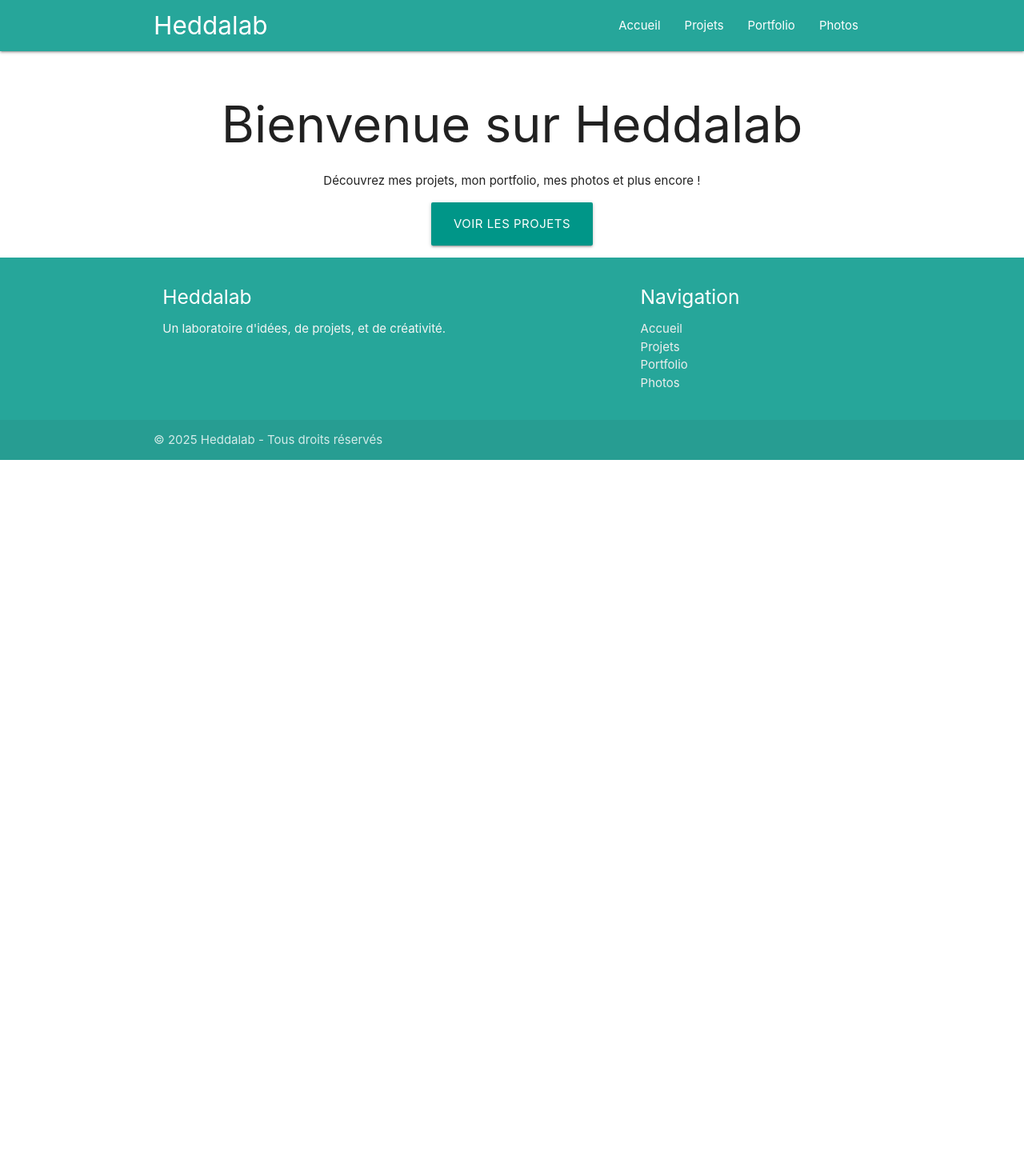
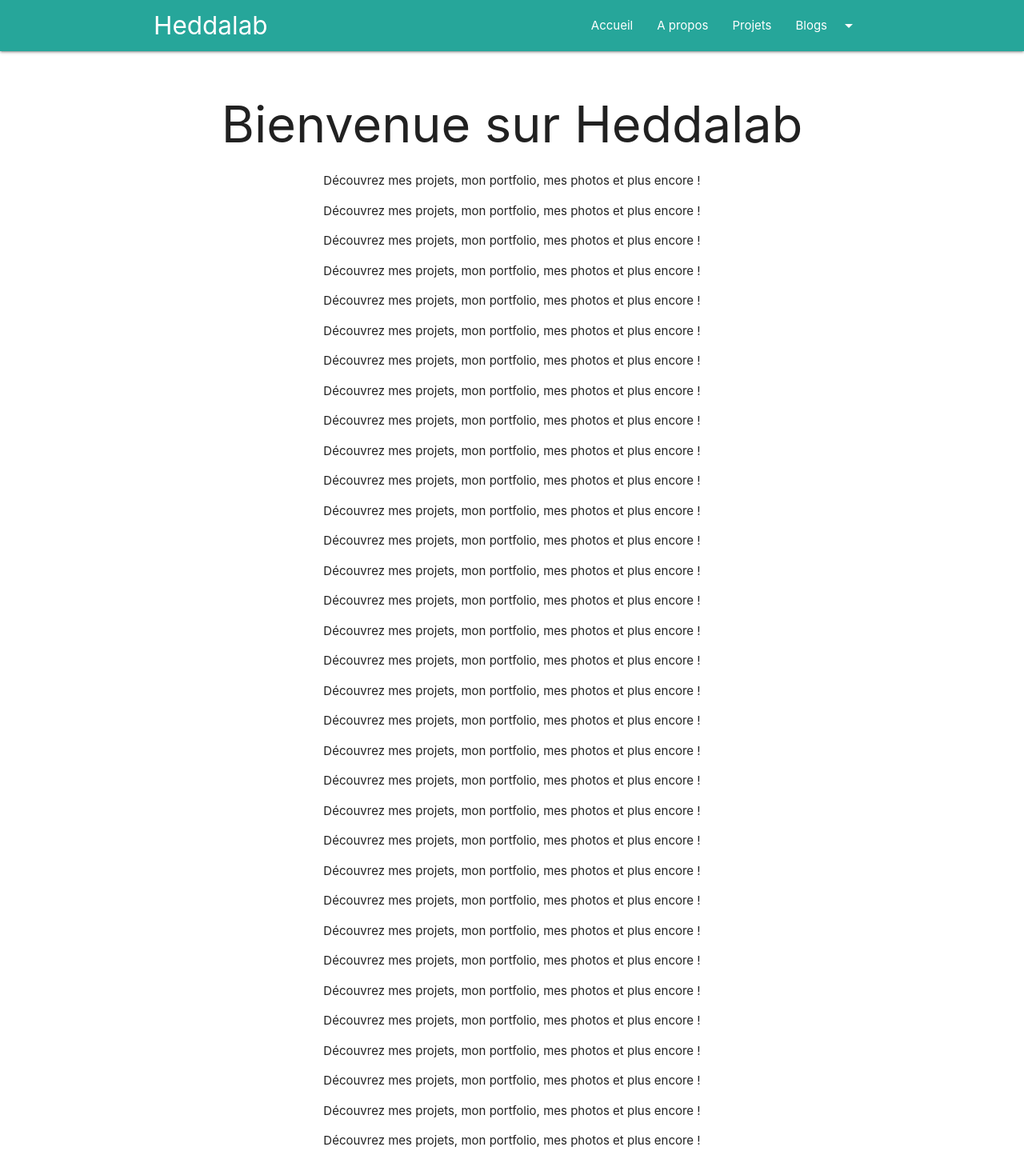
Before and after one commit to cecile-umecker/HeddaLab, an Angular app: page / in a window 1280 px wide. Shown: the top 1454 px of the page at 80% size. Before the commit the page ends 800 px from the top, so only its background shows below. Built offline with nearby package versions, Linux system fonts and the light colour scheme.

Commit message:
Set up responsive navbar with dropdown and mobile sidenav structure

```diff
--- a/src/app/pages/home/home.component.html
+++ b/src/app/pages/home/home.component.html
@@ -1,5 +1,39 @@
 <div class="section center-align">
   <h1>Bienvenue sur Heddalab</h1>
   <p>Découvrez mes projets, mon portfolio, mes photos et plus encore !</p>
+  <p>Découvrez mes projets, mon portfolio, mes photos et plus encore !</p>
+  <p>Découvrez mes projets, mon portfolio, mes photos et plus encore !</p>
+  <p>Découvrez mes projets, mon portfolio, mes photos et plus encore !</p>
+  <p>Découvrez mes projets, mon portfolio, mes photos et plus encore !</p>
+  <p>Découvrez mes projets, mon portfolio, mes photos et plus encore !</p>
+  <p>Découvrez mes projets, mon portfolio, mes photos et plus encore !</p>
+  <p>Découvrez mes projets, mon portfolio, mes photos et plus encore !</p>
+  <p>Découvrez mes projets, mon portfolio, mes photos et plus encore !</p>
+  <p>Découvrez mes projets, mon portfolio, mes photos et plus encore !</p>
+  <p>Découvrez mes projets, mon portfolio, mes photos et plus encore !</p>
+  <p>Découvrez mes projets, mon portfolio, mes photos et plus encore !</p>
+  <p>Découvrez mes projets, mon portfolio, mes photos et plus encore !</p>
+  <p>Découvrez mes projets, mon portfolio, mes photos et plus encore !</p>
+  <p>Découvrez mes projets, mon portfolio, mes photos et plus encore !</p>
+  <p>Découvrez mes projets, mon portfolio, mes photos et plus encore !</p>
+  <p>Découvrez mes projets, mon portfolio, mes photos et plus encore !</p>
+  <p>Découvrez mes projets, mon portfolio, mes photos et plus encore !</p>
+  <p>Découvrez mes projets, mon portfolio, mes photos et plus encore !</p>
+  <p>Découvrez mes projets, mon portfolio, mes photos et plus encore !</p>
+  <p>Découvrez mes projets, mon portfolio, mes photos et plus encore !</p>
+  <p>Découvrez mes projets, mon portfolio, mes photos et plus encore !</p>
+  <p>Découvrez mes projets, mon portfolio, mes photos et plus encore !</p>
+  <p>Découvrez mes projets, mon portfolio, mes photos et plus encore !</p>
+  <p>Découvrez mes projets, mon portfolio, mes photos et plus encore !</p>
+  <p>Découvrez mes projets, mon portfolio, mes photos et plus encore !</p>
+  <p>Découvrez mes projets, mon portfolio, mes photos et plus encore !</p>
+  <p>Découvrez mes projets, mon portfolio, mes photos et plus encore !</p>
+  <p>Découvrez mes projets, mon portfolio, mes photos et plus encore !</p>
+  <p>Découvrez mes projets, mon portfolio, mes photos et plus encore !</p>
+  <p>Découvrez mes projets, mon portfolio, mes photos et plus encore !</p>
+  <p>Découvrez mes projets, mon portfolio, mes photos et plus encore !</p>
+  <p>Découvrez mes projets, mon portfolio, mes photos et plus encore !</p>
+  <p>Découvrez mes projets, mon portfolio, mes photos et plus encore !</p>
+  <p>Découvrez mes projets, mon portfolio, mes photos et plus encore !</p>
   <a class="btn-large waves-effect waves-light teal" routerLink="/projects">Voir les projets</a>
 </div>
--- a/src/app/shared/header/header.component.html
+++ b/src/app/shared/header/header.component.html
@@ -1,3 +1,4 @@
+<div class="navbar-fixed">
   <nav class="teal lighten-1">
     <div class="nav-wrapper container">
       <a routerLink="/" class="brand-logo">Heddalab</a>
@@ -6,16 +7,37 @@
       </a>
       <ul class="right hide-on-med-and-down">
         <li><a routerLink="/">Accueil</a></li>
+        <li><a routerLink="/about">A propos</a></li>
         <li><a routerLink="/projects">Projets</a></li>
-      <li><a routerLink="/portfolio">Portfolio</a></li>
-      <li><a routerLink="/photo">Photos</a></li>
+        <li>
+          <a class="dropdown-trigger" href="#!" data-target="dropdown-blogs">
+            Blogs <i class="material-icons right">arrow_drop_down</i>
+          </a>
+        </li>
       </ul>
     </div>
   </nav>
 
+  <ul id="dropdown-blogs" class="dropdown-content">
+    <li><a href="/blogs/pictures">Photos</a></li>
+    <li><a href="/blogs/cook">Cuisine</a></li>
+    <li><a href="/blogs/creepypasta">Creepypasta</a></li>
+    <li><a href="/blogs/it">Tech</a></li>
+  </ul>
+
+  <!-- Mobile Menu -->
   <ul class="sidenav" id="mobile-demo">
     <li><a routerLink="/">Accueil</a></li>
+    <li><a routerLink="/about">À propos</a></li>
     <li><a routerLink="/projects">Projets</a></li>
-  <li><a routerLink="/portfolio">Portfolio</a></li>
-  <li><a routerLink="/photo">Photos</a></li>
+
+    <li><div class="divider"></div></li>
+
+    <li><a class="subheader">Blogs</a></li>
+
+    <li><a routerLink="/blogs/photos">Photos</a></li>
+    <li><a routerLink="/blogs/cuisine">Cuisine</a></li>
+    <li><a routerLink="/blogs/creepypastas">Creepypastas</a></li>
+    <li><a routerLink="/blogs/it">Tech</a></li>
   </ul>
+</div>
--- a/src/app/shared/header/header.component.ts
+++ b/src/app/shared/header/header.component.ts
@@ -1,4 +1,6 @@
 import { Component } from '@angular/core';
+// @ts-ignore
+import * as M from 'materialize-css';
 
 @Component({
   selector: 'app-header',
@@ -7,4 +9,13 @@ import { Component } from '@angular/core';
 })
 export class HeaderComponent {
 
+  ngAfterViewInit(): void {
+    // Initialiser la sidenav
+    const sidenavElems = document.querySelectorAll('.sidenav');
+    M.Sidenav.init(sidenavElems);
+
+    // Initialiser le dropdown
+    const dropdownElems = document.querySelectorAll('.dropdown-trigger');
+    M.Dropdown.init(dropdownElems, { coverTrigger: false });
+  }
 }
--- a/src/index.html
+++ b/src/index.html
@@ -5,6 +5,7 @@
   <title>HeddaLab</title>
   <base href="/">
   <meta name="viewport" content="width=device-width, initial-scale=1">
+  <link href="https://fonts.googleapis.com/icon?family=Material+Icons" rel="stylesheet">
   <link rel="icon" type="image/x-icon" href="favicon.ico">
 </head>
 <body>
```
Lines whose indentation alone changed are shown as unchanged.
